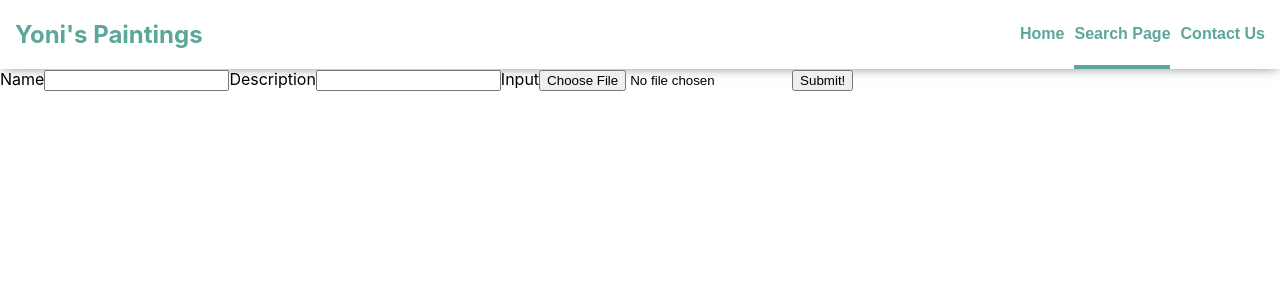
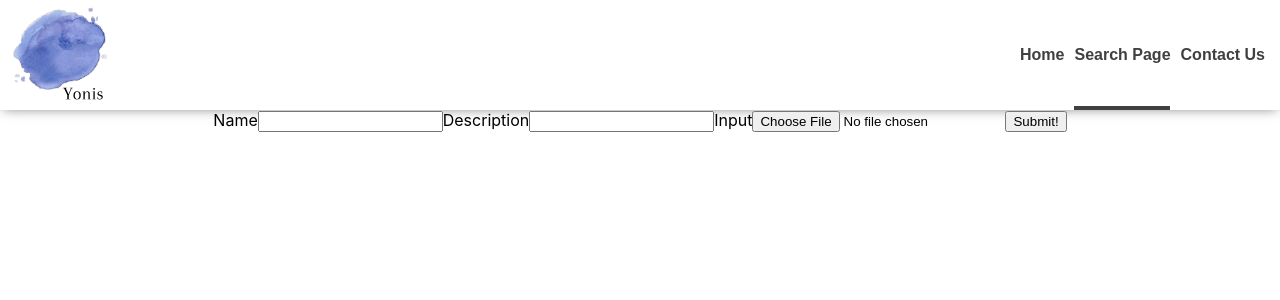
Before and after one commit to mpizman/paintings_fe_app, a React (Create React App) app: page /postPainting in a window 1280 px wide. Shown: the top 300 px of the page. Built offline with nearby package versions, Linux system fonts and the light colour scheme; no server answers.

Commit message:
add login page, fetch and user context

```diff
--- a/package.json
+++ b/package.json
@@ -4,6 +4,7 @@
   "private": true,
   "dependencies": {
     "aws-sdk": "^2.1066.0",
+    "lodash": "^4.17.21",
     "react": "^17.0.2",
     "react-dom": "^17.0.2",
     "react-router-dom": "^6.2.1",
@@ -36,6 +37,7 @@
     "@testing-library/react": "^11.2.7",
     "@testing-library/user-event": "^12.8.3",
     "@types/jest": "^26.0.24",
+    "@types/lodash": "^4.14.178",
     "@types/node": "^12.20.42",
     "@types/react": "^17.0.38",
     "@types/react-dom": "^17.0.11",
--- a/src/css/vars.scss
+++ b/src/css/vars.scss
@@ -1 +1 @@
-$main-color: #5ca799;
+$main-color: #404040
--- a/src/layout/Layout.module.scss
+++ b/src/layout/Layout.module.scss
@@ -1,5 +1,34 @@
 .layout {
   display: flex;
+  flex-direction: column;
+  align-items: center;
   width: 100%;
-  flex-wrap: wrap;
+
+  :global {
+    .inputPrimary {
+      font-size: 22px;
+      border: 1px solid black;
+      padding: 10px 43px 10px 15px;
+      width: 275px;
+    }
+
+    .btnSubmit {
+      border: 2px solid #6b83ce;
+      border-radius: 30px;
+      font-size: 20px;
+      font-weight: 600;
+      font-family: Helvetica;
+      padding: 5px 20px;
+      cursor: pointer;
+      color: #fff;
+      background-color: #6b83ce;
+      transition: 0.3s;
+
+      &:hover {
+        color: #6b83ce;
+        background: #fff;
+        transition: 0.3s;
+      }
+    }
+  }
 }
--- a/src/layout/Layout.tsx
+++ b/src/layout/Layout.tsx
@@ -7,6 +7,8 @@ import HomePage from "../homePage/HomePage";
 import NotFoundPage from "../notFountPage/NotFoundPage";
 import SearchPage from "../searchPage/SearchPage";
 import PostPaintingPage from '../postPaintingPage/PostPaintingPage';
+import { UserContextComp } from '../userContext/UserContextComp';
+import LoginPage from '../loginPage/LoginPage';
 
 const Layout = () => {
 
@@ -14,15 +16,18 @@ const Layout = () => {
     <Route path="/" element={<HomePage />} />
     <Route path="search" element={<SearchPage />} />
     <Route path="postPainting" element={<PostPaintingPage />} />
+    <Route path="login" element={<LoginPage />} />
     <Route path="*" element={<NotFoundPage />} />
   </Routes>;
 
-  return <div className={styles.layout}>
-    <BrowserRouter>
-      <Header />
-      {routes()}
-    </BrowserRouter>
-  </div>;
+  return <UserContextComp>
+    <div className={styles.layout}>
+      <BrowserRouter>
+        <Header />
+        {routes()}
+      </BrowserRouter>
+    </div>
+  </UserContextComp>;
 }
 
 export default Layout;
--- a/src/layout/header/Header.module.scss
+++ b/src/layout/header/Header.module.scss
@@ -4,14 +4,21 @@
   display: flex;
   align-items: center;
   width: 100%;
+  height: 110px;
   background-color: #fff;
   box-shadow: 0px 2px 11px -3px rgba(89,89,89,0.76);
   -webkit-box-shadow: 0px 2px 11px -3px rgba(89,89,89,0.76);
   -moz-box-shadow: 0px 2px 11px -3px rgba(89,89,89,0.76);
 
-  h2 {
-    margin-left: 15px;
-    color: $main-color;
+  .logoLink {
+    margin-left: 10px;
+    display: flex;
+    align-items: center;
+
+    svg {
+      width: 100px;
+      height: 100px;
+    }
   }
 
   .headerLinks {
--- a/src/layout/header/Header.tsx
+++ b/src/layout/header/Header.tsx
@@ -1,11 +1,19 @@
 
-import React from 'react';
+import React, { useContext } from 'react';
+import _ from 'lodash';
 import { Link } from 'react-router-dom';
 import styles from './Header.module.scss';
+import { ReactComponent as LogoSvg } from '../../css/assets/Yonis_logo.svg';
+import { UserContext } from '../../userContext/UserContextComp';
 
 const Header = () => {
+
+  const userContext = useContext(UserContext);
+
   return <header className={styles.header}>
-    <h2>Yoni's Paintings</h2>
+    <Link to='/' className={styles.logoLink}>
+      <LogoSvg />
+    </Link>
     <div className={styles.headerLinks}>
       <Link to="/" className={styles.headerLink}>
         Home
@@ -16,6 +24,11 @@ const Header = () => {
       <button className={styles.headerLink}>
         Contact Us
       </button>
+      {_.isEmpty(userContext?.user) ?
+        <></>
+        : <button>
+          Post!
+        </button>}
     </div>
   </header>;
 }
--- /dev/null
+++ b/src/loginPage/LoginPage.module.scss
@@ -0,0 +1,20 @@
+.loginPageForm {
+  display: flex;
+  flex-direction: column;
+  align-items: center;
+  width: max-content;
+  margin-top: 40px;
+
+  :global {
+    .inputPrimary {
+      + .inputPrimary {
+        margin-top: 9px;
+      }
+    }
+
+    .btnSubmit {
+      margin-top: 15px;
+      align-self: flex-end;
+    }
+  }
+}
--- /dev/null
+++ b/src/loginPage/LoginPage.tsx
@@ -0,0 +1,27 @@
+import { useState } from "react";
+import { attempLogin } from "../services/LoginService";
+import styles from './LoginPage.module.scss'
+
+const LoginPage = () => {
+  const [username, setUsername] = useState<String>("");
+  const [password, setPassword] = useState<String>("");
+
+  return <form className={styles.loginPageForm} onSubmit={e => {
+    e.preventDefault();
+    attempLogin(username, password).then(result => {
+      console.log(result);
+    });
+  }}>
+    <input className="inputPrimary" placeholder="Username" onChange={e => {
+      setUsername(e.target.value);
+    }} />
+    <input className="inputPrimary" type={'password'} placeholder="Password" onChange={e => {
+      setPassword(e.target.value)
+    }} />
+    <button className="btnSubmit" type="submit">
+      Login
+    </button>
+  </form>
+}
+
+export default LoginPage;
--- /dev/null
+++ b/src/services/LoginService.ts
@@ -0,0 +1,24 @@
+export const attempLogin = (username: String, password: String) => {
+  let headers = new Headers();
+  headers.append("Content-Type", "application/json");
+
+  const raw = JSON.stringify({
+    "username": username,
+    "password": password
+  });
+
+  const requestOptions = {
+    method: 'POST',
+    headers,
+    body: raw,
+    redirect: "follow" as RequestRedirect
+  };
+
+  return fetch("http://ec2-13-59-210-173.us-east-2.compute.amazonaws.com:80/login", requestOptions)
+    .then(response => response.text())
+    .then(result => {
+      console.log(result);
+      return result;
+    })
+    .catch(error => console.log('error', error));
+}
--- /dev/null
+++ b/src/type.ts
@@ -0,0 +1,10 @@
+export interface IUser {
+  username: String;
+  token: String;
+  roles: String[];
+}
+
+export interface IUserContext {
+  user: IUser;
+  setUser: (user: IUser) => void;
+}
--- /dev/null
+++ b/src/userContext/UserContextComp.tsx
@@ -0,0 +1,17 @@
+import { createContext, ReactElement, useState } from "react";
+import { IUser, IUserContext } from "../type";
+
+interface UserContextCompProps {
+  children: ReactElement;
+}
+
+const UserContext = createContext<IUserContext>({} as IUserContext);
+const UserContextComp = (props: UserContextCompProps) => {
+  const [user, setUser] = useState<IUser>({} as IUser);
+
+  return <UserContext.Provider value={{ user, setUser }}>
+    {props.children}
+  </UserContext.Provider>
+}
+
+export { UserContextComp, UserContext };
```
Also changed, not shown: src/css/assets/Yonis_logo.svg (added), 1 other file (tests, documents, lock files or other folders).
